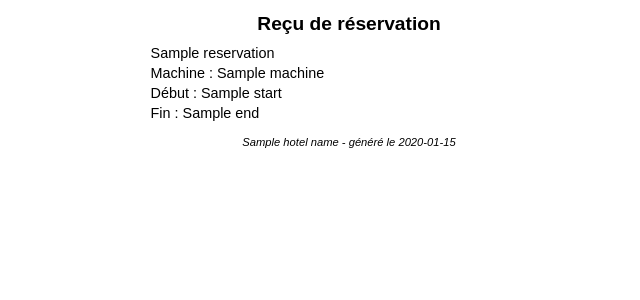
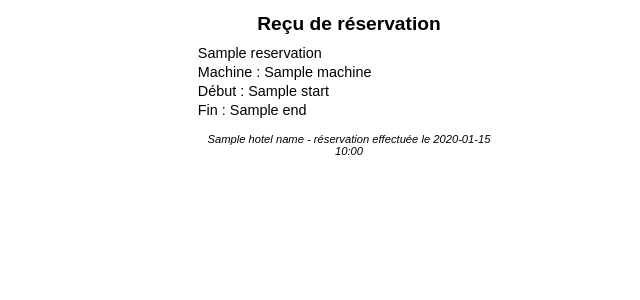
Before and after one commit to s00r1/buanderie-reservation, a Flask app: template templates/receipt.html in a window 1280 px wide. Shown: the top 300 px of the page, without its empty margins (291-931 px from the left). Run offline with Flask 3, Linux system fonts and the light colour scheme; the template is opened without the code that fills it: most values are stand-ins (such as "Sample title", 1, 10 or a date in 2020).

Commit message:
Add reservation creation time and enhance receipt

```diff
--- a/app.py
+++ b/app.py
@@ -76,7 +76,8 @@ def reserver():
         "start": start,
         "end": end,
         "machine": data["machine"],
-        "code": data["code"]
+        "code": data["code"],
+        "created": datetime.now().strftime("%Y-%m-%d %H:%M"),
     }
     reservations.append(reservation_record)
 
@@ -93,7 +94,8 @@ def reserver():
             "end": end,
             "machine": data["machine"],
             "code": data["code"],
-            "id": new_id
+            "id": new_id,
+            "created": reservation_record["created"],
         }
     }
 
@@ -138,18 +140,26 @@ def receipt(res_id: int):
     if res_id < 0 or res_id >= len(reservations):
         return "Reservation not found", 404
     r = reservations[res_id]
+    created_str = r.get("created")
+    created_dt = datetime.fromisoformat(created_str) if created_str else None
     if request.args.get("pdf") == "1":
-        pdf = FPDF(format="A6")
+        pdf = FPDF(unit="mm", format=(80, 120))
         pdf.add_page()
-        pdf.set_font("Arial", "B", 16)
-        pdf.cell(0, 10, "Reçu de réservation", ln=True, align="C")
-        pdf.set_font("Arial", "", 12)
-        pdf.cell(0, 8, r["title"], ln=True)
-        pdf.cell(0, 8, f"Machine: {r['machine']}", ln=True)
-        pdf.cell(0, 8, f"Début: {r['start'].replace('T', ' ')}", ln=True)
-        pdf.cell(0, 8, f"Fin: {r['end'].replace('T', ' ')}", ln=True)
+        pdf.set_font("Arial", "B", 14)
+        pdf.cell(0, 8, "Reçu de réservation", ln=True, align="C")
+        pdf.ln(2)
+        pdf.set_font("Arial", "", 11)
+        pdf.cell(0, 6, r["title"], ln=True)
+        pdf.cell(0, 6, f"Machine : {r['machine']}", ln=True)
+        pdf.cell(0, 6, f"Début : {r['start'].replace('T', ' ')}", ln=True)
+        pdf.cell(0, 6, f"Fin : {r['end'].replace('T', ' ')}", ln=True)
+        pdf.ln(4)
         pdf.set_font("Arial", "I", 8)
-        pdf.cell(0, 8, f"Hotel Grill - {datetime.now().strftime('%Y-%m-%d %H:%M')}", ln=True, align="C")
+        if created_dt:
+            footer_text = f"Hotel Grill - réservation effectuée le {created_dt.strftime('%Y-%m-%d %H:%M')}"
+        else:
+            footer_text = "Hotel Grill"
+        pdf.cell(0, 5, footer_text, ln=True, align="C")
         response = make_response(pdf.output(dest="S").encode("latin-1"))
         response.headers["Content-Type"] = "application/pdf"
         response.headers["Content-Disposition"] = "attachment; filename=receipt.pdf"
@@ -160,6 +170,7 @@ def receipt(res_id: int):
         reservation=r,
         hotel_name="Hotel Grill",
         generated=datetime.now(),
+        created=created_dt,
     )
 
 if __name__ == "__main__":
--- a/templates/receipt.html
+++ b/templates/receipt.html
@@ -4,9 +4,9 @@
     <meta charset="UTF-8">
     <title>Reçu</title>
     <style>
-        body { width: 10.5cm; margin: 0 auto; font-family: Arial, sans-serif; }
+        body { width: 8cm; margin: 0 auto; font-family: Arial, sans-serif; }
         h1 { font-size: 1.2em; text-align: center; margin-bottom: 10px; }
-        .details { font-size: 0.9em; margin: 4px 0; }
+        .details { font-size: 0.9em; margin: 3px 0; }
         footer { font-size: 0.7em; font-style: italic; text-align: center; margin-top: 15px; }
     </style>
 </head>
@@ -16,6 +16,10 @@
     <div class="details">Machine : {{ reservation.machine }}</div>
     <div class="details">Début : {{ reservation.start.replace('T', ' ') }}</div>
     <div class="details">Fin : {{ reservation.end.replace('T', ' ') }}</div>
-    <footer>{{ hotel_name }} - généré le {{ generated.strftime('%Y-%m-%d %H:%M') }}</footer>
+    {% if created %}
+    <footer>{{ hotel_name }} - réservation effectuée le {{ created.strftime('%Y-%m-%d %H:%M') }}</footer>
+    {% else %}
+    <footer>{{ hotel_name }}</footer>
+    {% endif %}
 </body>
 </html>
```
Also changed, not shown: tests/test_reservations.py (+1 -0 lines).
